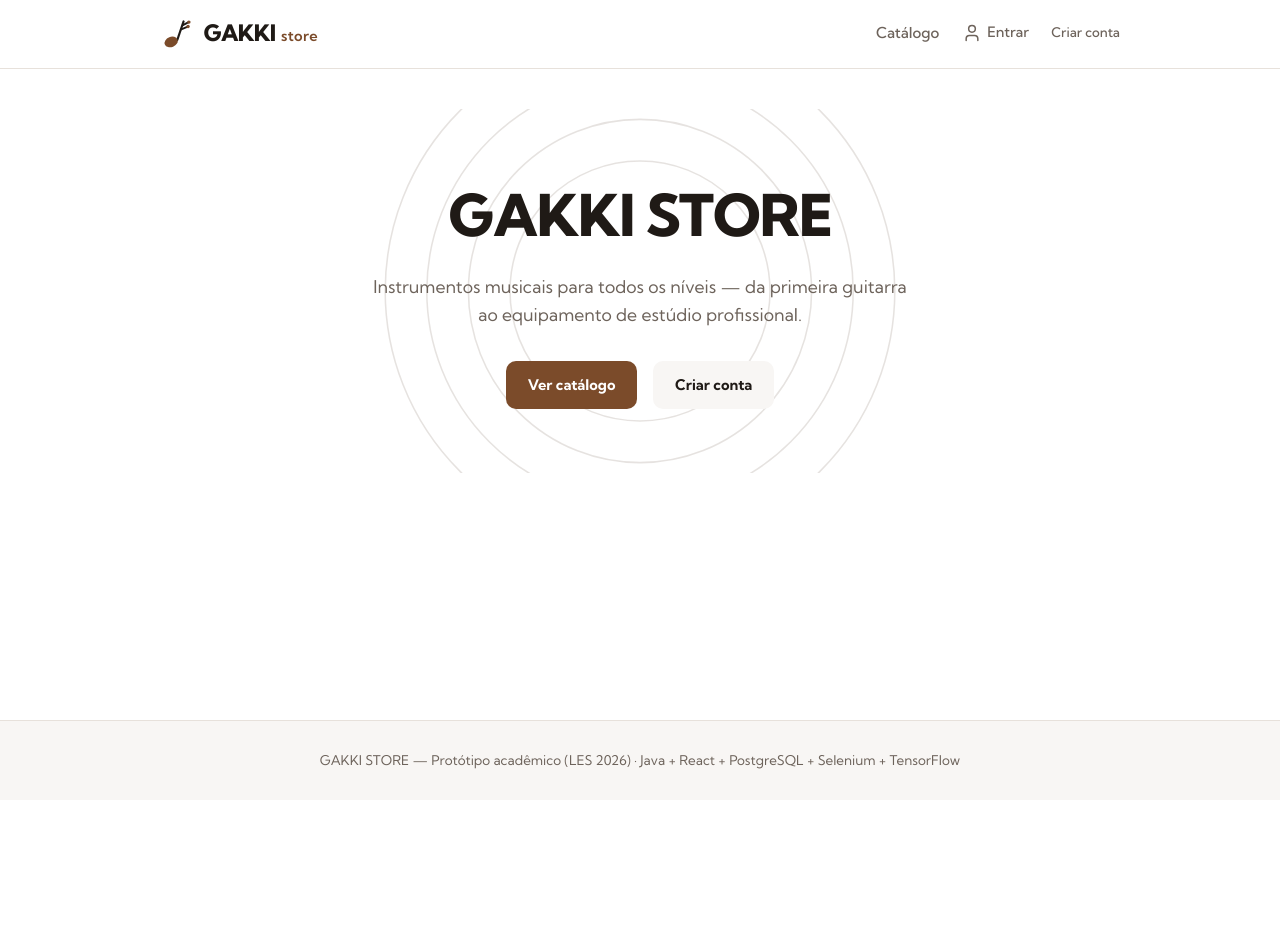
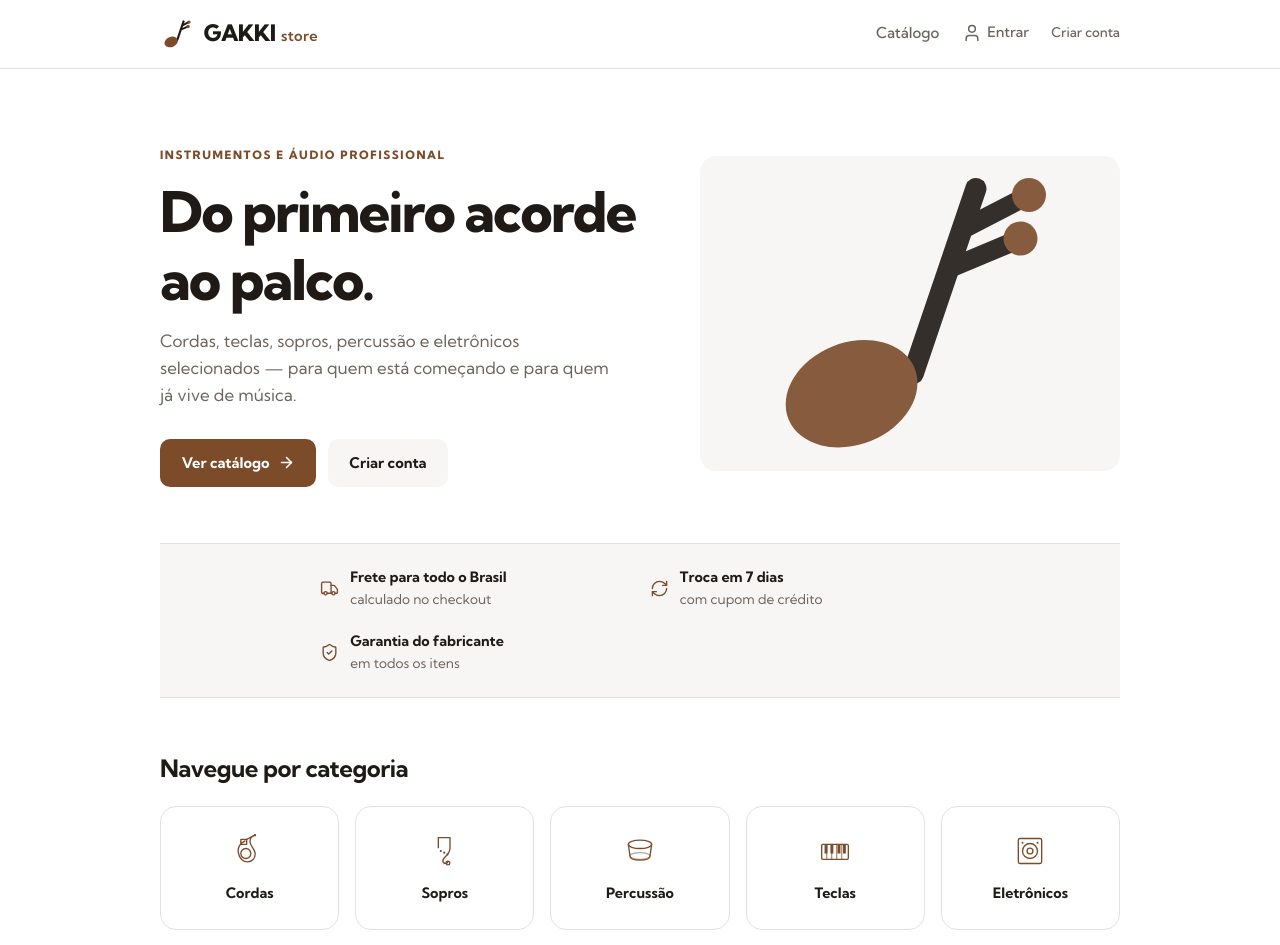
Before and after one commit to DanielMakiyama/frontGAKKI-ecommerce, a React (Vite) app: page / in a window 1280 px wide. Shown: the top 945 px of the page. Before the commit the page ends 800 px from the top, so only its background shows below. Built offline with nearby package versions, Linux system fonts and the light colour scheme; no server answers.

Commit message:
feat(home): página inicial atualizada com categorias e destaques

```diff
--- a/src/index.css
+++ b/src/index.css
@@ -128,24 +128,6 @@ button { font-family: inherit; cursor: pointer; }
 .container-estreito { max-width: var(--largura-container-estreito); }
 .container-medio { max-width: var(--largura-container-medio); }
 @media (max-width: 700px) { :root { --recuo-lateral: 1.25rem; } }
-
-/* ---------- Roseta decorativa (será substituída na Parte 2) ---------- */
-
-.roseta {
-  position: absolute;
-  border-radius: 50%;
-  border: 1px solid currentColor;
-  opacity: 0.14;
-  pointer-events: none;
-}
-.roseta::before, .roseta::after {
-  content: "";
-  position: absolute;
-  inset: 14%;
-  border-radius: 50%;
-  border: 1px solid currentColor;
-}
-.roseta::after { inset: 28%; }
 
 /* ---------- Header ---------- */
 
@@ -531,31 +513,70 @@ table.tabela-simples tbody tr:hover { background: var(--cor-fundo-alt); }
   padding: 1.8rem var(--recuo-lateral); font-size: 0.84rem; text-align: center;
 }
 
-/* ---------- Hero (Home) ---------- */
+/* ---------- Home: hero, categorias e destaques ---------- */
 
-.hero-gakki {
-  position: relative;
-  text-align: center;
-  padding: 4.5rem 0 4rem;
-  overflow: hidden;
+.hero {
+  display: grid; grid-template-columns: minmax(0, 1fr) minmax(0, 420px);
+  gap: 3rem; align-items: center;
+  padding-top: 2rem; padding-bottom: 3.5rem;
 }
-.hero-gakki .roseta-grande {
-  position: absolute; top: 50%; left: 50%;
-  width: 520px; height: 520px;
-  transform: translate(-50%, -50%);
-  color: var(--cor-texto-fraco);
-  opacity: 0.35;
+@media (max-width: 860px) {
+  .hero { grid-template-columns: 1fr; gap: 2rem; padding-bottom: 2.5rem; }
+  .hero-visual { display: none; }
 }
-.hero-gakki h1 {
-  font-size: clamp(2.6rem, 5vw, 3.6rem);
-  font-weight: 800;
-  position: relative;
+
+.hero-etiqueta {
+  display: inline-block; margin-bottom: .9rem;
+  font-size: 0.72rem; font-weight: 800; text-transform: uppercase; letter-spacing: .14em;
+  color: var(--cor-primaria);
 }
-.hero-gakki p.subtitulo {
-  position: relative;
-  font-size: 1.1rem; color: var(--cor-texto-suave);
-  max-width: 540px; margin: 0 auto 2rem;
+.hero h1 {
+  font-size: clamp(2.4rem, 4.6vw, 3.5rem);
+  font-weight: 800; letter-spacing: -0.035em;
+  margin-bottom: .9rem; max-width: 15ch;
 }
+.hero p { font-size: 1.06rem; max-width: 46ch; margin: 0 0 1.9rem; }
+.hero-acoes { display: flex; gap: .7rem; flex-wrap: wrap; }
+
+.hero-visual {
+  aspect-ratio: 4 / 3;
+  background: var(--cor-fundo-alt); border-radius: var(--raio-lg);
+  display: flex; align-items: center; justify-content: center; overflow: hidden;
+}
+.marca-ampliada { color: var(--cor-tinta); opacity: .9; }
+
+.faixa-garantias {
+  background: var(--cor-fundo-alt);
+  border-top: 1px solid var(--cor-borda); border-bottom: 1px solid var(--cor-borda);
+  padding: 1.4rem var(--recuo-lateral);
+  margin-bottom: 3.5rem;
+}
+.faixa-garantias ul {
+  list-style: none; margin: 0; padding: 0;
+  display: grid; grid-template-columns: repeat(auto-fit, minmax(240px, 1fr)); gap: 1.2rem;
+}
+.faixa-garantias li { display: flex; align-items: center; gap: .7rem; font-size: 0.85rem; color: var(--cor-texto-suave); }
+.faixa-garantias svg { color: var(--cor-primaria); flex-shrink: 0; }
+.faixa-garantias strong { display: block; color: var(--cor-tinta); font-size: 0.9rem; font-weight: 700; }
+
+.secao-home { margin-bottom: 3.5rem; }
+.cabecalho-secao {
+  display: flex; align-items: baseline; justify-content: space-between;
+  gap: 1rem; flex-wrap: wrap; margin-bottom: 1.4rem;
+}
+.cabecalho-secao h2 { font-size: 1.5rem; margin: 0; }
+.link-secao { display: inline-flex; align-items: center; gap: .35rem; font-size: 0.88rem; font-weight: 700; color: var(--cor-primaria); }
+.link-secao:hover { color: var(--cor-primaria-escura); }
+
+.grade-categorias { display: grid; grid-template-columns: repeat(auto-fit, minmax(150px, 1fr)); gap: 1rem; }
+.cartao-categoria {
+  display: flex; flex-direction: column; align-items: center; gap: .7rem;
+  padding: 1.5rem 1rem; text-align: center;
+  font-size: 0.9rem; font-weight: 700; color: var(--cor-tinta);
+}
+.cartao-categoria svg { width: 40px; height: 40px; color: var(--cor-primaria); }
+.cartao-categoria:hover { border-color: var(--cor-primaria); box-shadow: var(--sombra-forte); transform: translateY(-3px); }
+@media (prefers-reduced-motion: reduce) { .cartao-categoria:hover { transform: none; } }
 
 /* ---------- Dashboard (admin) ---------- */
 
--- a/src/pages/Catalogo.jsx
+++ b/src/pages/Catalogo.jsx
@@ -1,4 +1,5 @@
 import { useEffect, useMemo, useState } from "react";
+import { useSearchParams } from "react-router-dom";
 import { PackageX, X } from "lucide-react";
 import { api } from "../api/client";
 import ProdutoCard from "../components/ProdutoCard";
@@ -25,9 +26,28 @@ export default function Catalogo() {
   const [categorias, setCategorias] = useState([]);
   const [fabricantes, setFabricantes] = useState([]);
 
-  const [filtros, setFiltros] = useState(FILTROS_VAZIOS);
+  // A categoria também vive na URL (`/catalogo?categoria=3`), para que os
+  // atalhos da home abram a vitrine já filtrada e o link seja
+  // compartilhável. Os demais filtros são refinamento de sessão e ficam
+  // só no state — colocar tudo na URL deixaria o endereço ilegível.
+  const [searchParams, setSearchParams] = useSearchParams();
+  const [filtros, setFiltros] = useState(() => ({
+    ...FILTROS_VAZIOS,
+    categoriaId: searchParams.get("categoria") || "",
+  }));
   const [buscaAplicada, setBuscaAplicada] = useState("");
   const [ordenacao, setOrdenacao] = useState("relevancia");
+
+  // Mão inversa: mexer nos chips reescreve a URL. `replace: true` evita
+  // encher o histórico — o botão voltar não deve percorrer cada filtro.
+  useEffect(() => {
+    const naUrl = searchParams.get("categoria") || "";
+    if (naUrl === filtros.categoriaId) return;
+    const proximo = new URLSearchParams(searchParams);
+    if (filtros.categoriaId) proximo.set("categoria", filtros.categoriaId);
+    else proximo.delete("categoria");
+    setSearchParams(proximo, { replace: true });
+  }, [filtros.categoriaId, searchParams, setSearchParams]);
 
   const [carregando, setCarregando] = useState(true);
   const [erro, setErro] = useState("");
--- a/src/pages/Home.jsx
+++ b/src/pages/Home.jsx
@@ -1,29 +1,99 @@
+import { useEffect, useState } from "react";
 import { Link } from "react-router-dom";
+import { ArrowRight, Truck, RefreshCw, ShieldCheck } from "lucide-react";
+import { api } from "../api/client";
 import { useAuth } from "../context/AuthContext";
 import AdminDashboard from "../components/AdminDashboard";
+import LogoGakki from "../components/LogoGakki";
+import IconeInstrumento from "../components/IconeInstrumento";
+import ProdutoCard from "../components/ProdutoCard";
+
+const QTD_DESTAQUES = 4;
 
 export default function Home() {
   const { usuario, isAdmin } = useAuth();
 
+  const [categorias, setCategorias] = useState([]);
+  const [destaques, setDestaques] = useState([]);
+
+  useEffect(() => {
+    // O admin cai no dashboard: nem chega a montar a vitrine.
+    if (isAdmin) return;
+    api.listarCategorias().then(setCategorias).catch(() => {});
+    api
+      .listarInstrumentos({ size: QTD_DESTAQUES })
+      .then((page) => setDestaques(page.content || []))
+      .catch(() => {});
+  }, [isAdmin]);
+
   if (isAdmin) return <AdminDashboard />;
 
   return (
-    <div className="hero-gakki container">
-      <svg className="roseta-grande" viewBox="0 0 200 200" fill="none" stroke="currentColor" strokeWidth="0.6">
-        <circle cx="100" cy="100" r="98" />
-        <circle cx="100" cy="100" r="82" />
-        <circle cx="100" cy="100" r="66" />
-        <circle cx="100" cy="100" r="50" />
-      </svg>
+    <>
+      <section className="hero container container-medio">
+        <div className="hero-texto">
+          <span className="hero-etiqueta">Instrumentos e áudio profissional</span>
+          <h1>Do primeiro acorde ao palco.</h1>
+          <p>
+            Cordas, teclas, sopros, percussão e eletrônicos selecionados —
+            para quem está começando e para quem já vive de música.
+          </p>
+          <div className="hero-acoes">
+            <Link to="/catalogo" className="btn btn-primario">
+              Ver catálogo <ArrowRight size={17} strokeWidth={2.2} />
+            </Link>
+            {!usuario && <Link to="/registrar" className="btn btn-secundario">Criar conta</Link>}
+          </div>
+        </div>
 
-      <h1>GAKKI STORE</h1>
-      <p className="subtitulo">
-        Instrumentos musicais para todos os níveis — da primeira guitarra ao equipamento de estúdio profissional.
-      </p>
-      <div style={{ position: "relative", display: "flex", gap: "1rem", justifyContent: "center" }}>
-        <Link to="/catalogo" className="btn btn-primario">Ver catálogo</Link>
-        {!usuario && <Link to="/registrar" className="btn btn-secundario">Criar conta</Link>}
-      </div>
-    </div>
+        {/* A marca ampliada substitui a roseta do tema antigo: o mesmo
+            símbolo do header, agora como elemento gráfico. */}
+        <div className="hero-visual" aria-hidden="true">
+          <LogoGakki size={340} className="marca-ampliada" />
+        </div>
+      </section>
+
+      <section className="faixa-garantias">
+        <div className="container container-medio">
+          <ul>
+            <li><Truck size={19} strokeWidth={1.7} /> <span><strong>Frete para todo o Brasil</strong>calculado no checkout</span></li>
+            <li><RefreshCw size={19} strokeWidth={1.7} /> <span><strong>Troca em 7 dias</strong>com cupom de crédito</span></li>
+            <li><ShieldCheck size={19} strokeWidth={1.7} /> <span><strong>Garantia do fabricante</strong>em todos os itens</span></li>
+          </ul>
+        </div>
+      </section>
+
+      {categorias.length > 0 && (
+        <section className="container container-medio secao-home">
+          <header className="cabecalho-secao">
+            <h2>Navegue por categoria</h2>
+          </header>
+          <div className="grade-categorias">
+            {categorias.map((c) => (
+              // O catálogo lê `?categoria=` da URL, então este link já
+              // abre a vitrine com o filtro aplicado.
+              <Link key={c.id} to={`/catalogo?categoria=${c.id}`} className="card cartao-categoria">
+                <IconeInstrumento categoria={c.nome} />
+                <span>{c.nome}</span>
+              </Link>
+            ))}
+          </div>
+        </section>
+      )}
+
+      {destaques.length > 0 && (
+        <section className="container container-medio secao-home">
+          <header className="cabecalho-secao">
+            <h2>Em destaque</h2>
+            <Link to="/catalogo" className="link-secao">
+              Ver tudo <ArrowRight size={15} strokeWidth={2.2} />
+            </Link>
+          </header>
+          <div className="grade-produtos">
+            {destaques.map((i) => <ProdutoCard key={i.id} produto={i} />)}
+          </div>
+        </section>
+      )}
+    </>
   );
 }
```
